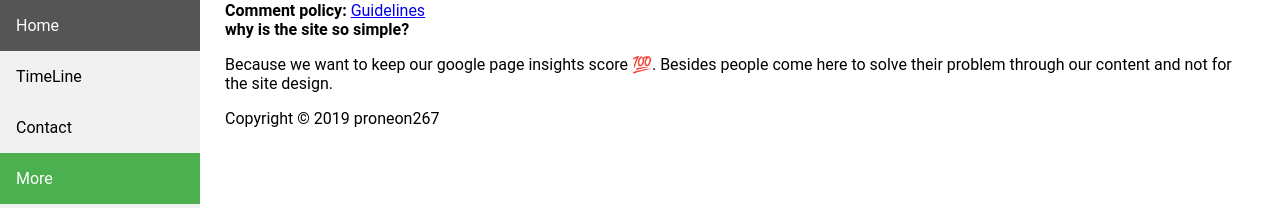
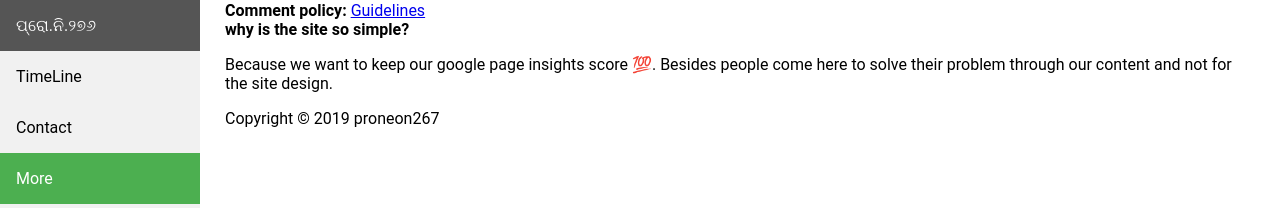
Before and after one commit to proneon267/proneon267.github.io, a Jekyll site: the page built from more/index.html, in a window 1280 px wide. Shown: the top 208 px of the page. Built offline with Jekyll 4.4.1, drawn with Linux system fonts in a browser that asks for light colours.

Commit message:
Update default.html

```diff
--- a/_layouts/default.html
+++ b/_layouts/default.html
@@ -102,7 +102,7 @@
   <body>
 
     <div id="mybar" class="sidebar">
-      <a id="home" class=" {{ page.homestatus }} " href="https://proneon267.github.io/">Home</a>
+      <a id="home" class=" {{ page.homestatus }} " href="https://proneon267.github.io/">ପ୍ରୋ.ନି.୨୭୬</a>
       <a id="blog" class=" {{ page.blogstatus }} " href="https://proneon267.github.io/blog/">TimeLine</a>
       <a id="contact" class=" {{ page.contactstatus }} " href="https://proneon267.github.io/contact/">Contact</a>
       <a id="more" class=" {{ page.morestatus }} " href="https://proneon267.github.io/more/">More</a>
```
